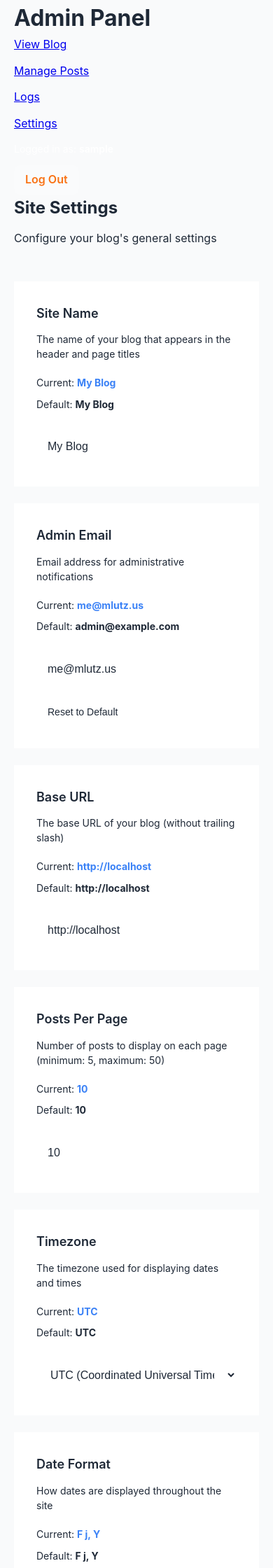
After one commit to cazmat/pcms, a PHP site: page /admin/settings.php in a window 390 px wide. The commit adds this page. Shown: the top 2240 px of the page at 70% size. Run offline with PHP 8.4, Linux system fonts and the light colour scheme; the visitor is signed in with stand-in values (Sample User, id 1); some libraries are stand-ins or nearby versions.

Commit message:
Implement comprehensive Settings System with UI
Features:
- Added timezone and date_format settings to settings.php
- Enhanced System class with save_settings, get_all_settings, get_default_settings, and set_setting methods
- Created admin/settings.php controller with form processing, validation, and save/reset functionality
- Created admin-settings.php template with modern UI showing current vs default values
- Implemented styled toggle switches for boolean settings (maintenance mode, pretty URLs)
- Added dropdowns for timezone and date format with example values
- Implemented individual "Reset to Default" buttons per setting
- Implemented "Reset All to Defaults" button with confirmation
- Added comprehensive CSS for settings page (240+ lines)
- Added Settings link to admin navigation header
- Includes CSRF protection and input validation
- Settings: site_name, admin_email, base_url, blog_ppp (5-50), timezone, date_format, maintenance, pretty_url
- Success/error messages after save/reset actions
- Responsive design for mobile devices

```diff
--- /dev/null
+++ b/admin/settings.php
@@ -0,0 +1,180 @@
+<?php
+define("ROOT_PATH", "../");
+
+require_once(ROOT_PATH ."includes/init.php");
+require_once __DIR__ . '/../includes/functions.php';
+
+// Require authentication
+requireAuth();
+
+$current_user = getCurrentUser();
+$errors = [];
+$success = '';
+
+// Get current and default settings
+$currentSettings = $system->get_all_settings();
+$defaultSettings = $system->get_default_settings();
+
+// Handle form submission
+if ($_SERVER['REQUEST_METHOD'] === 'POST') {
+    $csrf_token = $_POST['csrf_token'] ?? '';
+
+    // Validate CSRF token
+    if (!validateCSRFToken($csrf_token)) {
+        $errors[] = 'Invalid security token. Please try again.';
+    }
+
+    if (empty($errors)) {
+        // Handle Reset All action
+        if (isset($_POST['reset_all'])) {
+            foreach ($defaultSettings as $key => $value) {
+                $system->set_setting($key, $value);
+            }
+
+            if ($system->save_settings()) {
+                redirect('settings.php?reset_all=1');
+            } else {
+                $errors[] = 'Failed to reset settings to defaults';
+            }
+        }
+        // Handle individual field reset
+        elseif (isset($_POST['reset_field'])) {
+            $field = $_POST['reset_field'];
+            if (isset($defaultSettings[$field])) {
+                $system->set_setting($field, $defaultSettings[$field]);
+
+                if ($system->save_settings()) {
+                    redirect("settings.php?reset=$field");
+                } else {
+                    $errors[] = 'Failed to reset setting';
+                }
+            }
+        }
+        // Handle save settings
+        elseif (isset($_POST['save_settings'])) {
+            // Validate and sanitize inputs
+            $site_name = trim($_POST['site_name'] ?? '');
+            $admin_email = trim($_POST['admin_email'] ?? '');
+            $base_url = trim($_POST['base_url'] ?? '');
+            $blog_ppp = intval($_POST['blog_ppp'] ?? 10);
+            $timezone = trim($_POST['timezone'] ?? 'UTC');
+            $date_format = trim($_POST['date_format'] ?? 'F j, Y');
+            $maintenance = isset($_POST['maintenance']) && $_POST['maintenance'] === '1';
+            $pretty_url = isset($_POST['pretty_url']) && $_POST['pretty_url'] === '1';
+
+            // Validation
+            if (empty($site_name)) {
+                $errors[] = 'Site name is required';
+            } elseif (strlen($site_name) > 100) {
+                $errors[] = 'Site name must not exceed 100 characters';
+            }
+
+            if (empty($admin_email)) {
+                $errors[] = 'Admin email is required';
+            } elseif (!filter_var($admin_email, FILTER_VALIDATE_EMAIL)) {
+                $errors[] = 'Admin email must be a valid email address';
+            }
+
+            if (empty($base_url)) {
+                $errors[] = 'Base URL is required';
+            } elseif (!filter_var($base_url, FILTER_VALIDATE_URL)) {
+                $errors[] = 'Base URL must be a valid URL';
+            }
+
+            if ($blog_ppp < 5 || $blog_ppp > 50) {
+                $errors[] = 'Posts per page must be between 5 and 50';
+            }
+
+            if (empty($timezone)) {
+                $errors[] = 'Timezone is required';
+            }
+
+            if (empty($date_format)) {
+                $errors[] = 'Date format is required';
+            }
+
+            // If no errors, save settings
+            if (empty($errors)) {
+                $system->set_setting('site_name', sanitizePlainText($site_name));
+                $system->set_setting('admin_email', $admin_email);
+                $system->set_setting('base_url', rtrim($base_url, '/'));
+                $system->set_setting('blog_ppp', $blog_ppp);
+                $system->set_setting('timezone', $timezone);
+                $system->set_setting('date_format', $date_format);
+                $system->set_setting('maintenance', $maintenance);
+                $system->set_setting('pretty_url', $pretty_url);
+
+                if ($system->save_settings()) {
+                    redirect('settings.php?saved=1');
+                } else {
+                    $errors[] = 'Failed to save settings';
+                }
+            }
+        }
+    }
+}
+
+// Handle success messages from redirects
+if (isset($_GET['saved'])) {
+    $success = 'Settings saved successfully!';
+}
+if (isset($_GET['reset_all'])) {
+    $success = 'All settings have been reset to defaults!';
+}
+if (isset($_GET['reset'])) {
+    $fieldName = ucfirst(str_replace('_', ' ', $_GET['reset']));
+    $success = "$fieldName has been reset to default!";
+}
+
+// Reload settings after save/reset
+$currentSettings = $system->get_all_settings();
+
+// Get list of common timezones
+$timezones = [
+    'UTC' => 'UTC (Coordinated Universal Time)',
+    'America/New_York' => 'Eastern Time (US & Canada)',
+    'America/Chicago' => 'Central Time (US & Canada)',
+    'America/Denver' => 'Mountain Time (US & Canada)',
+    'America/Los_Angeles' => 'Pacific Time (US & Canada)',
+    'America/Phoenix' => 'Arizona',
+    'America/Anchorage' => 'Alaska',
+    'Pacific/Honolulu' => 'Hawaii',
+    'Europe/London' => 'London',
+    'Europe/Paris' => 'Paris',
+    'Europe/Berlin' => 'Berlin',
+    'Europe/Rome' => 'Rome',
+    'Europe/Madrid' => 'Madrid',
+    'Europe/Moscow' => 'Moscow',
+    'Asia/Dubai' => 'Dubai',
+    'Asia/Karachi' => 'Karachi',
+    'Asia/Kolkata' => 'India',
+    'Asia/Shanghai' => 'Beijing, Shanghai',
+    'Asia/Tokyo' => 'Tokyo',
+    'Asia/Seoul' => 'Seoul',
+    'Asia/Singapore' => 'Singapore',
+    'Australia/Sydney' => 'Sydney',
+    'Pacific/Auckland' => 'Auckland'
+];
+
+// Get list of common date formats with examples
+$dateFormats = [
+    'F j, Y' => 'December 27, 2025',
+    'Y-m-d' => '2025-12-27',
+    'm/d/Y' => '12/27/2025',
+    'd/m/Y' => '27/12/2025',
+    'M j, Y' => 'Dec 27, 2025',
+    'j F Y' => '27 December 2025',
+    'D, M j, Y' => 'Sat, Dec 27, 2025',
+    'l, F j, Y' => 'Saturday, December 27, 2025'
+];
+
+echo $template->render('pages/admin-settings.php', [
+    'errors' => $errors,
+    'success' => $success,
+    'current' => $currentSettings,
+    'defaults' => $defaultSettings,
+    'current_user' => $current_user,
+    'csrf_token' => getCSRFToken(),
+    'timezones' => $timezones,
+    'dateFormats' => $dateFormats
+]);
--- a/css/style.css
+++ b/css/style.css
@@ -1635,3 +1635,237 @@ header nav {
         padding: var(--spacing-sm) var(--spacing-lg);
     }
 }
+
+/* ============================================================================
+   Settings Page Styles
+   ============================================================================ */
+
+/* Settings Header */
+.settings-header {
+    margin-bottom: var(--spacing-2xl);
+}
+
+.settings-header h2 {
+    font-size: var(--font-size-2xl);
+    font-weight: 700;
+    color: var(--color-text-primary);
+    margin: 0 0 var(--spacing-sm);
+}
+
+.settings-subtitle {
+    font-size: var(--font-size-base);
+    color: var(--color-text-secondary);
+    margin: 0;
+}
+
+/* Settings Form */
+.settings-form {
+    max-width: 900px;
+}
+
+/* Setting Item */
+.setting-item {
+    background: white;
+    border: 1px solid var(--color-border);
+    border-radius: var(--border-radius);
+    padding: var(--spacing-xl);
+    margin-bottom: var(--spacing-lg);
+    display: grid;
+    grid-template-columns: 1fr 1fr;
+    gap: var(--spacing-xl);
+    align-items: start;
+}
+
+.setting-item:hover {
+    border-color: var(--color-primary);
+    box-shadow: 0 2px 8px rgba(59, 130, 246, 0.1);
+}
+
+/* Setting Info */
+.setting-info {
+    display: flex;
+    flex-direction: column;
+    gap: var(--spacing-sm);
+}
+
+.setting-label {
+    font-size: var(--font-size-lg);
+    font-weight: 600;
+    color: var(--color-text-primary);
+    margin: 0;
+}
+
+.setting-description {
+    font-size: var(--font-size-sm);
+    color: var(--color-text-secondary);
+    margin: 0;
+    line-height: 1.5;
+}
+
+.setting-values {
+    display: flex;
+    flex-direction: column;
+    gap: var(--spacing-xs);
+    margin-top: var(--spacing-xs);
+}
+
+.setting-current,
+.setting-default {
+    font-size: var(--font-size-sm);
+    color: var(--color-text-secondary);
+}
+
+.setting-current strong {
+    color: var(--color-primary);
+}
+
+.setting-default strong {
+    color: var(--color-text-muted);
+}
+
+/* Setting Control */
+.setting-control {
+    display: flex;
+    flex-direction: column;
+    gap: var(--spacing-md);
+}
+
+.form-input,
+.form-select {
+    width: 100%;
+    padding: var(--spacing-md);
+    font-size: var(--font-size-base);
+    border: 1px solid var(--color-border);
+    border-radius: var(--border-radius);
+    background: white;
+    color: var(--color-text-primary);
+    transition: all var(--transition-speed) ease;
+}
+
+.form-input:focus,
+.form-select:focus {
+    outline: none;
+    border-color: var(--color-primary);
+    box-shadow: 0 0 0 3px rgba(59, 130, 246, 0.1);
+}
+
+.form-input:invalid,
+.form-select:invalid {
+    border-color: var(--color-danger);
+}
+
+/* Toggle Switch */
+.toggle-switch {
+    position: relative;
+    display: inline-block;
+    width: 60px;
+    height: 34px;
+}
+
+.toggle-switch input {
+    opacity: 0;
+    width: 0;
+    height: 0;
+}
+
+.toggle-slider {
+    position: absolute;
+    cursor: pointer;
+    top: 0;
+    left: 0;
+    right: 0;
+    bottom: 0;
+    background-color: var(--color-border);
+    transition: 0.3s;
+    border-radius: 34px;
+}
+
+.toggle-slider:before {
+    position: absolute;
+    content: "";
+    height: 26px;
+    width: 26px;
+    left: 4px;
+    bottom: 4px;
+    background-color: white;
+    transition: 0.3s;
+    border-radius: 50%;
+    box-shadow: 0 2px 4px rgba(0, 0, 0, 0.2);
+}
+
+.toggle-switch input:checked + .toggle-slider {
+    background-color: var(--color-primary);
+}
+
+.toggle-switch input:focus + .toggle-slider {
+    box-shadow: 0 0 0 3px rgba(59, 130, 246, 0.1);
+}
+
+.toggle-switch input:checked + .toggle-slider:before {
+    transform: translateX(26px);
+}
+
+/* Reset Button */
+.btn-reset {
+    padding: var(--spacing-sm) var(--spacing-md);
+    font-size: var(--font-size-sm);
+    color: var(--color-text-secondary);
+    background: white;
+    border: 1px solid var(--color-border);
+    border-radius: var(--border-radius);
+    cursor: pointer;
+    transition: all var(--transition-speed) ease;
+    align-self: flex-start;
+}
+
+.btn-reset:hover {
+    color: var(--color-primary);
+    border-color: var(--color-primary);
+    background: rgba(59, 130, 246, 0.05);
+}
+
+/* Settings Actions */
+.settings-actions {
+    display: flex;
+    gap: var(--spacing-md);
+    padding-top: var(--spacing-xl);
+    border-top: 1px solid var(--color-border);
+    margin-top: var(--spacing-xl);
+}
+
+.settings-actions .btn {
+    display: inline-flex;
+    align-items: center;
+    gap: var(--spacing-sm);
+}
+
+.settings-actions svg {
+    flex-shrink: 0;
+}
+
+/* Success Alert */
+.alert-success {
+    background-color: #d1fae5;
+    color: #065f46;
+    padding: var(--spacing-md) var(--spacing-lg);
+    border-radius: var(--border-radius);
+    margin-bottom: var(--spacing-lg);
+    border-left: 4px solid #10b981;
+}
+
+/* Responsive Design for Settings */
+@media (max-width: 768px) {
+    .setting-item {
+        grid-template-columns: 1fr;
+        gap: var(--spacing-lg);
+    }
+
+    .settings-actions {
+        flex-direction: column;
+    }
+
+    .settings-actions .btn {
+        width: 100%;
+        justify-content: center;
+    }
+}
--- a/includes/class.system.php
+++ b/includes/class.system.php
@@ -7,12 +7,46 @@
     public function get_setting($key) {
       return $this->settings[$key];
     }
+    public function get_all_settings() {
+      return $this->settings;
+    }
+    public function get_default_settings() {
+      return [
+        "admin_email" => "admin@example.com",
+        "base_url" => "http://localhost",
+        "blog_ppp" => 10,
+        "date_format" => "F j, Y",
+        "maintenance" => false,
+        "pretty_url" => true,
+        "site_name" => "My Blog",
+        "timezone" => "UTC"
+      ];
+    }
+    public function set_setting($key, $value) {
+      $this->settings[$key] = $value;
+    }
     public function load_settings() {
       require_once(ROOT_PATH ."includes/settings.php");
       $this->settings = $settings;
     }
     public function save_settings() {
-      // TODO: Save settings to "/include/settings.php".
+      $settingsFile = ROOT_PATH . "includes/settings.php";
+      $content = "<?php\n";
+      $content .= "  \$settings = [\n";
+      foreach ($this->settings as $key => $value) {
+        $content .= "    \"$key\" => ";
+        if (is_bool($value)) {
+          $content .= $value ? 'true' : 'false';
+        } elseif (is_numeric($value)) {
+          $content .= $value;
+        } else {
+          $content .= '"' . addslashes($value) . '"';
+        }
+        $content .= ",\n";
+      }
+      $content .= "  ];\n";
+
+      return file_put_contents($settingsFile, $content) !== false;
     }
   }
 ?>
--- a/includes/settings.php
+++ b/includes/settings.php
@@ -3,7 +3,9 @@
     "admin_email" => "me@mlutz.us",
     "base_url" => "http://localhost",
     "blog_ppp" => 10, // Blog Posts per Page.
+    "date_format" => "F j, Y", // Date format for display (e.g., "December 27, 2025")
     "maintenance" => false,
     "pretty_url" => true,
-    "site_name" => "My Blog"
+    "site_name" => "My Blog",
+    "timezone" => "UTC" // Default timezone
   ];
--- /dev/null
+++ b/templates/pages/admin-settings.php
@@ -0,0 +1,227 @@
+@extends('admin.php')
+
+@section('title')
+Settings
+@endsection
+
+@section('content')
+<?php if (!empty($errors)): ?>
+    <div class="alert alert-error">
+        <ul>
+            <?php foreach ($errors as $error): ?>
+                <li>{{ $error }}</li>
+            <?php endforeach; ?>
+        </ul>
+    </div>
+<?php endif; ?>
+
+<?php if (!empty($success)): ?>
+    <div class="alert alert-success">
+        {{ $success }}
+    </div>
+<?php endif; ?>
+
+<div class="settings-header">
+    <h2>Site Settings</h2>
+    <p class="settings-subtitle">Configure your blog's general settings</p>
+</div>
+
+<form method="POST" class="settings-form" id="settingsForm">
+    <input type="hidden" name="csrf_token" value="{{ $csrf_token }}">
+
+    <!-- Site Name -->
+    <div class="setting-item">
+        <div class="setting-info">
+            <label for="site_name" class="setting-label">Site Name</label>
+            <p class="setting-description">The name of your blog that appears in the header and page titles</p>
+            <div class="setting-values">
+                <span class="setting-current">Current: <strong>{{ $current['site_name'] }}</strong></span>
+                <span class="setting-default">Default: <strong>{{ $defaults['site_name'] }}</strong></span>
+            </div>
+        </div>
+        <div class="setting-control">
+            <input type="text" id="site_name" name="site_name" value="{{ $current['site_name'] }}" required maxlength="100" class="form-input">
+            <?php if ($current['site_name'] !== $defaults['site_name']): ?>
+                <button type="submit" name="reset_field" value="site_name" class="btn-reset" onclick="return confirm('Reset Site Name to default?')">
+                    Reset to Default
+                </button>
+            <?php endif; ?>
+        </div>
+    </div>
+
+    <!-- Admin Email -->
+    <div class="setting-item">
+        <div class="setting-info">
+            <label for="admin_email" class="setting-label">Admin Email</label>
+            <p class="setting-description">Email address for administrative notifications</p>
+            <div class="setting-values">
+                <span class="setting-current">Current: <strong>{{ $current['admin_email'] }}</strong></span>
+                <span class="setting-default">Default: <strong>{{ $defaults['admin_email'] }}</strong></span>
+            </div>
+        </div>
+        <div class="setting-control">
+            <input type="email" id="admin_email" name="admin_email" value="{{ $current['admin_email'] }}" required class="form-input">
+            <?php if ($current['admin_email'] !== $defaults['admin_email']): ?>
+                <button type="submit" name="reset_field" value="admin_email" class="btn-reset" onclick="return confirm('Reset Admin Email to default?')">
+                    Reset to Default
+                </button>
+            <?php endif; ?>
+        </div>
+    </div>
+
+    <!-- Base URL -->
+    <div class="setting-item">
+        <div class="setting-info">
+            <label for="base_url" class="setting-label">Base URL</label>
+            <p class="setting-description">The base URL of your blog (without trailing slash)</p>
+            <div class="setting-values">
+                <span class="setting-current">Current: <strong>{{ $current['base_url'] }}</strong></span>
+                <span class="setting-default">Default: <strong>{{ $defaults['base_url'] }}</strong></span>
+            </div>
+        </div>
+        <div class="setting-control">
+            <input type="url" id="base_url" name="base_url" value="{{ $current['base_url'] }}" required class="form-input">
+            <?php if ($current['base_url'] !== $defaults['base_url']): ?>
+                <button type="submit" name="reset_field" value="base_url" class="btn-reset" onclick="return confirm('Reset Base URL to default?')">
+                    Reset to Default
+                </button>
+            <?php endif; ?>
+        </div>
+    </div>
+
+    <!-- Posts Per Page -->
+    <div class="setting-item">
+        <div class="setting-info">
+            <label for="blog_ppp" class="setting-label">Posts Per Page</label>
+            <p class="setting-description">Number of posts to display on each page (minimum: 5, maximum: 50)</p>
+            <div class="setting-values">
+                <span class="setting-current">Current: <strong>{{ $current['blog_ppp'] }}</strong></span>
+                <span class="setting-default">Default: <strong>{{ $defaults['blog_ppp'] }}</strong></span>
+            </div>
+        </div>
+        <div class="setting-control">
+            <input type="number" id="blog_ppp" name="blog_ppp" value="{{ $current['blog_ppp'] }}" min="5" max="50" required class="form-input">
+            <?php if ($current['blog_ppp'] !== $defaults['blog_ppp']): ?>
+                <button type="submit" name="reset_field" value="blog_ppp" class="btn-reset" onclick="return confirm('Reset Posts Per Page to default?')">
+                    Reset to Default
+                </button>
+            <?php endif; ?>
+        </div>
+    </div>
+
+    <!-- Timezone -->
+    <div class="setting-item">
+        <div class="setting-info">
+            <label for="timezone" class="setting-label">Timezone</label>
+            <p class="setting-description">The timezone used for displaying dates and times</p>
+            <div class="setting-values">
+                <span class="setting-current">Current: <strong>{{ $current['timezone'] }}</strong></span>
+                <span class="setting-default">Default: <strong>{{ $defaults['timezone'] }}</strong></span>
+            </div>
+        </div>
+        <div class="setting-control">
+            <select id="timezone" name="timezone" class="form-select">
+                <?php foreach ($timezones as $value => $label): ?>
+                    <option value="{{ $value }}" <?php echo $current['timezone'] === $value ? 'selected' : ''; ?>>
+                        {{ $label }}
+                    </option>
+                <?php endforeach; ?>
+            </select>
+            <?php if ($current['timezone'] !== $defaults['timezone']): ?>
+                <button type="submit" name="reset_field" value="timezone" class="btn-reset" onclick="return confirm('Reset Timezone to default?')">
+                    Reset to Default
+                </button>
+            <?php endif; ?>
+        </div>
+    </div>
+
+    <!-- Date Format -->
+    <div class="setting-item">
+        <div class="setting-info">
+            <label for="date_format" class="setting-label">Date Format</label>
+            <p class="setting-description">How dates are displayed throughout the site</p>
+            <div class="setting-values">
+                <span class="setting-current">Current: <strong>{{ $current['date_format'] }}</strong></span>
+                <span class="setting-default">Default: <strong>{{ $defaults['date_format'] }}</strong></span>
+            </div>
+        </div>
+        <div class="setting-control">
+            <select id="date_format" name="date_format" class="form-select">
+                <?php foreach ($dateFormats as $format => $example): ?>
+                    <option value="{{ $format }}" <?php echo $current['date_format'] === $format ? 'selected' : ''; ?>>
+                        {{ $example }}
+                    </option>
+                <?php endforeach; ?>
+            </select>
+            <?php if ($current['date_format'] !== $defaults['date_format']): ?>
+                <button type="submit" name="reset_field" value="date_format" class="btn-reset" onclick="return confirm('Reset Date Format to default?')">
+                    Reset to Default
+                </button>
+            <?php endif; ?>
+        </div>
+    </div>
+
+    <!-- Maintenance Mode -->
+    <div class="setting-item">
+        <div class="setting-info">
+            <label for="maintenance" class="setting-label">Maintenance Mode</label>
+            <p class="setting-description">When enabled, only logged-in administrators can access the site</p>
+            <div class="setting-values">
+                <span class="setting-current">Current: <strong><?php echo $current['maintenance'] ? 'Enabled' : 'Disabled'; ?></strong></span>
+                <span class="setting-default">Default: <strong><?php echo $defaults['maintenance'] ? 'Enabled' : 'Disabled'; ?></strong></span>
+            </div>
+        </div>
+        <div class="setting-control">
+            <label class="toggle-switch">
+                <input type="checkbox" id="maintenance" name="maintenance" value="1" <?php echo $current['maintenance'] ? 'checked' : ''; ?>>
+                <span class="toggle-slider"></span>
+            </label>
+            <?php if ($current['maintenance'] !== $defaults['maintenance']): ?>
+                <button type="submit" name="reset_field" value="maintenance" class="btn-reset" onclick="return confirm('Reset Maintenance Mode to default?')">
+                    Reset to Default
+                </button>
+            <?php endif; ?>
+        </div>
+    </div>
+
+    <!-- Pretty URLs -->
+    <div class="setting-item">
+        <div class="setting-info">
+            <label for="pretty_url" class="setting-label">Pretty URLs</label>
+            <p class="setting-description">Enable SEO-friendly URLs (requires mod_rewrite)</p>
+            <div class="setting-values">
+                <span class="setting-current">Current: <strong><?php echo $current['pretty_url'] ? 'Enabled' : 'Disabled'; ?></strong></span>
+                <span class="setting-default">Default: <strong><?php echo $defaults['pretty_url'] ? 'Enabled' : 'Disabled'; ?></strong></span>
+            </div>
+        </div>
+        <div class="setting-control">
+            <label class="toggle-switch">
+                <input type="checkbox" id="pretty_url" name="pretty_url" value="1" <?php echo $current['pretty_url'] ? 'checked' : ''; ?>>
+                <span class="toggle-slider"></span>
+            </label>
+            <?php if ($current['pretty_url'] !== $defaults['pretty_url']): ?>
+                <button type="submit" name="reset_field" value="pretty_url" class="btn-reset" onclick="return confirm('Reset Pretty URLs to default?')">
+                    Reset to Default
+                </button>
+            <?php endif; ?>
+        </div>
+    </div>
+
+    <!-- Form Actions -->
+    <div class="settings-actions">
+        <button type="submit" name="save_settings" class="btn btn-primary">
+            <svg width="20" height="20" fill="currentColor" viewBox="0 0 24 24">
+                <path d="M17 3H5c-1.11 0-2 .9-2 2v14c0 1.1.89 2 2 2h14c1.1 0 2-.9 2-2V7l-4-4zm-5 16c-1.66 0-3-1.34-3-3s1.34-3 3-3 3 1.34 3 3-1.34 3-3 3zm3-10H5V5h10v4z"/>
+            </svg>
+            Save Settings
+        </button>
+        <button type="submit" name="reset_all" class="btn btn-danger" onclick="return confirm('Are you sure you want to reset ALL settings to their default values? This cannot be undone.')">
+            <svg width="20" height="20" fill="currentColor" viewBox="0 0 24 24">
+                <path d="M12 5V1L7 6l5 5V7c3.31 0 6 2.69 6 6s-2.69 6-6 6-6-2.69-6-6H4c0 4.42 3.58 8 8 8s8-3.58 8-8-3.58-8-8-8z"/>
+            </svg>
+            Reset All to Defaults
+        </button>
+        <a href="{{ $system->get_setting('base_url') }}/admin/index.php" class="btn btn-secondary">Cancel</a>
+    </div>
+</form>
+@endsection
--- a/templates/partials/admin-header.php
+++ b/templates/partials/admin-header.php
@@ -5,6 +5,7 @@
             <a href="{{ $system->get_setting('base_url') }}/index.php">View Blog</a>
             <a href="{{ $system->get_setting('base_url') }}/admin/index.php">Manage Posts</a>
             <a href="{{ $system->get_setting('base_url') }}/admin/logs.php">Logs</a>
+            <a href="{{ $system->get_setting('base_url') }}/admin/settings.php">Settings</a>
             <span class="nav-divider">|</span>
             <span class="nav-user">Logged in as: <strong>{{ $current_user['username'] }}</strong></span>
             <a href="{{ $system->get_setting('base_url') }}/admin/logout.php" class="btn-logout">Log Out</a>
```
